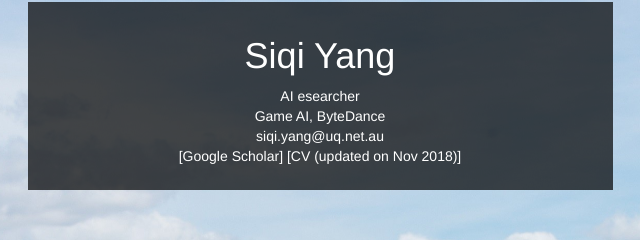
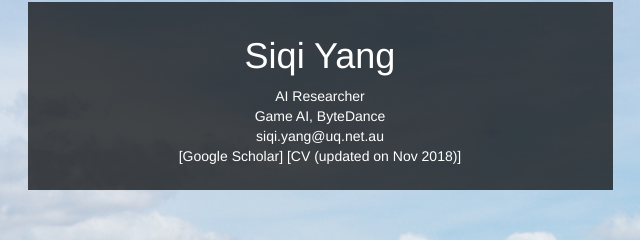
Before and after one commit to siqiyang/siqiyang.github.io, a plain HTML site: page index.html in a window 1280 px wide. Shown: the part 118-358 px from the top of the page, 320-960 px from the left. Drawn offline with nearby package versions, Linux system fonts and the light colour scheme.

Commit message:
Update index.html

```diff
--- a/index.html
+++ b/index.html
@@ -71,7 +71,7 @@ scrollspy function -->
         <h1>Siqi Yang</h1>
         <p>
           <!-- Stanford Vision and Learning Lab<br> -->
-		  AI esearcher<br>
+		  AI Researcher<br>
           Game AI, ByteDance<br>
           <!-- The University of Queensland<br> -->
           siqi.yang@uq.net.au<br>
```
